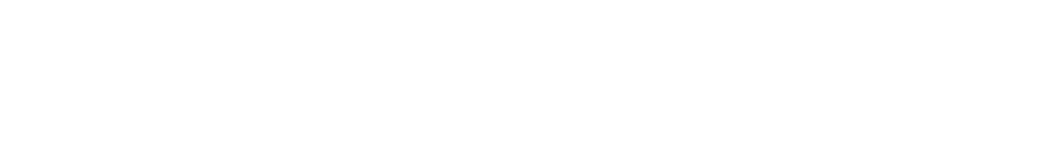
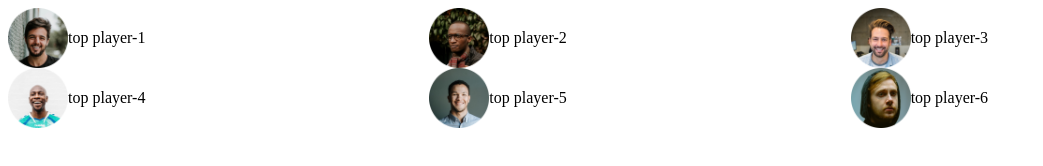
Before and after one commit to naimur61/leader-board_css3, a plain HTML site: page index.html in a window 1280 px wide. Shown: the whole page, without its empty margins (0-1043 px from the left). Drawn offline with Linux system fonts and the light colour scheme.

Commit message:
top player

```diff
--- a/index.html
+++ b/index.html
@@ -1,13 +1,47 @@
 <!DOCTYPE html>
 <html lang="en">
-<head>
-    <meta charset="UTF-8">
-    <meta http-equiv="X-UA-Compatible" content="IE=edge">
-    <meta name="viewport" content="width=device-width, initial-scale=1.0">
-    <title>Leader Bord</title>
-    <link rel="stylesheet" href="style.css">
-</head>
-<body>
-
-</body>
+	<head>
+		<meta charset="UTF-8" />
+		<meta http-equiv="X-UA-Compatible" content="IE=edge" />
+		<meta name="viewport" content="width=device-width, initial-scale=1.0" />
+		<title>Leader Bord</title>
+		<link rel="stylesheet" href="style.css" />
+	</head>
+	<body>
+		<!-- header start -->
+		<header></header>
+		<!-- header end -->
+		<main>
+			<!-- top player and top blog -->
+			<section>
+				<!-- .top-player>.players>.player*6>img[src="images/players/player-$.png"]+p{top player-$}    -->
+				<div class="top-player">
+					<div class="player">
+						<img src="images/players/player-1.png" alt="" />
+						<p>top player-1</p>
+					</div>
+					<div class="player">
+						<img src="images/players/player-2.png" alt="" />
+						<p>top player-2</p>
+					</div>
+					<div class="player">
+						<img src="images/players/player-3.png" alt="" />
+						<p>top player-3</p>
+					</div>
+					<div class="player">
+						<img src="images/players/player-4.png" alt="" />
+						<p>top player-4</p>
+					</div>
+					<div class="player">
+						<img src="images/players/player-5.png" alt="" />
+						<p>top player-5</p>
+					</div>
+					<div class="player">
+						<img src="images/players/player-6.png" alt="" />
+						<p>top player-6</p>
+					</div>
+				</div>
+			</section>
+		</main>
+	</body>
 </html>
--- a/style.css
+++ b/style.css
@@ -0,0 +1,13 @@
+/* .top-player sytle  */
+.top-player {
+	display: grid;
+	grid-template-columns: repeat(3, 1fr);
+}
+.player {
+	display: flex;
+	align-items: center;
+}
+.player img {
+	width: 60px;
+	height: 60px;
+}
```
